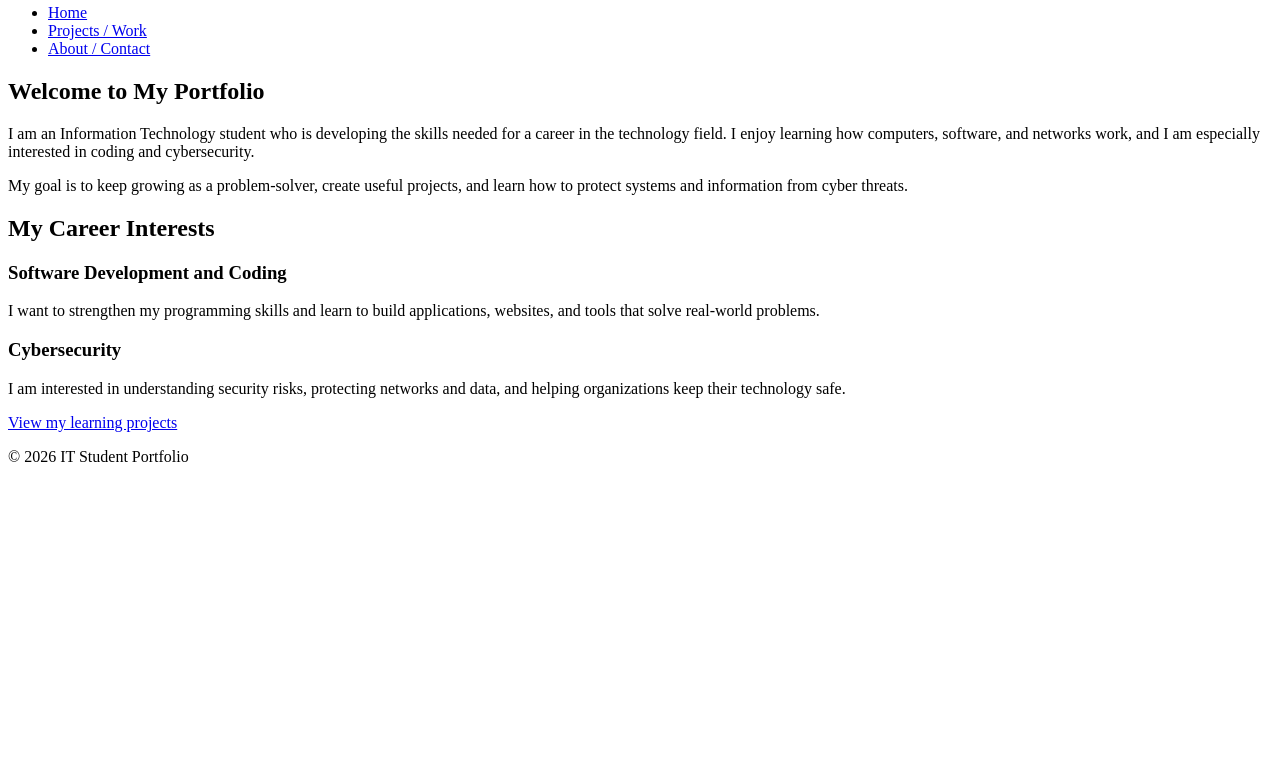
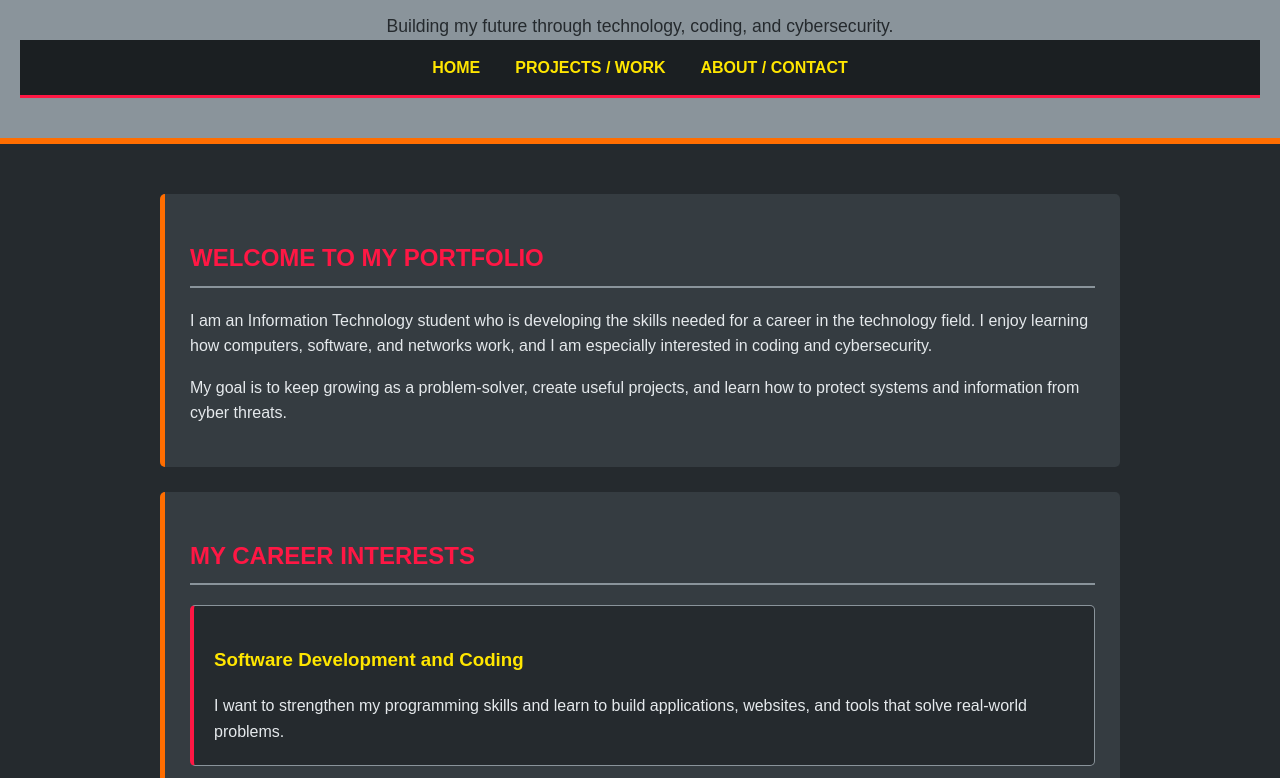
Before and after one commit to ReggieL96/The-Welding-Way, a plain HTML site: page portfolio/index.html in a window 1280 px wide. Shown: the part 110-888 px from the top of the page. Before the commit the page ends 800 px from the top, so only its background shows below. Drawn offline with Linux system fonts and the light colour scheme.

Commit message:
Add stylesheet link to about, index, and projects pages

```diff
--- a/portfolio/index.html
+++ b/portfolio/index.html
@@ -5,6 +5,8 @@
   <meta charset="UTF-8">
   <meta name="viewport" content="width=device-width, initial-scale=1.0">
   <title>Home | IT Student Portfolio</title>
+
+  <link rel="stylesheet" href="styles.css">
 </head>
 <body>
   <header>
```
Also changed, not shown: portfolio/about.html (+2 -0 lines), portfolio/projects.html (+3 -1 lines).
